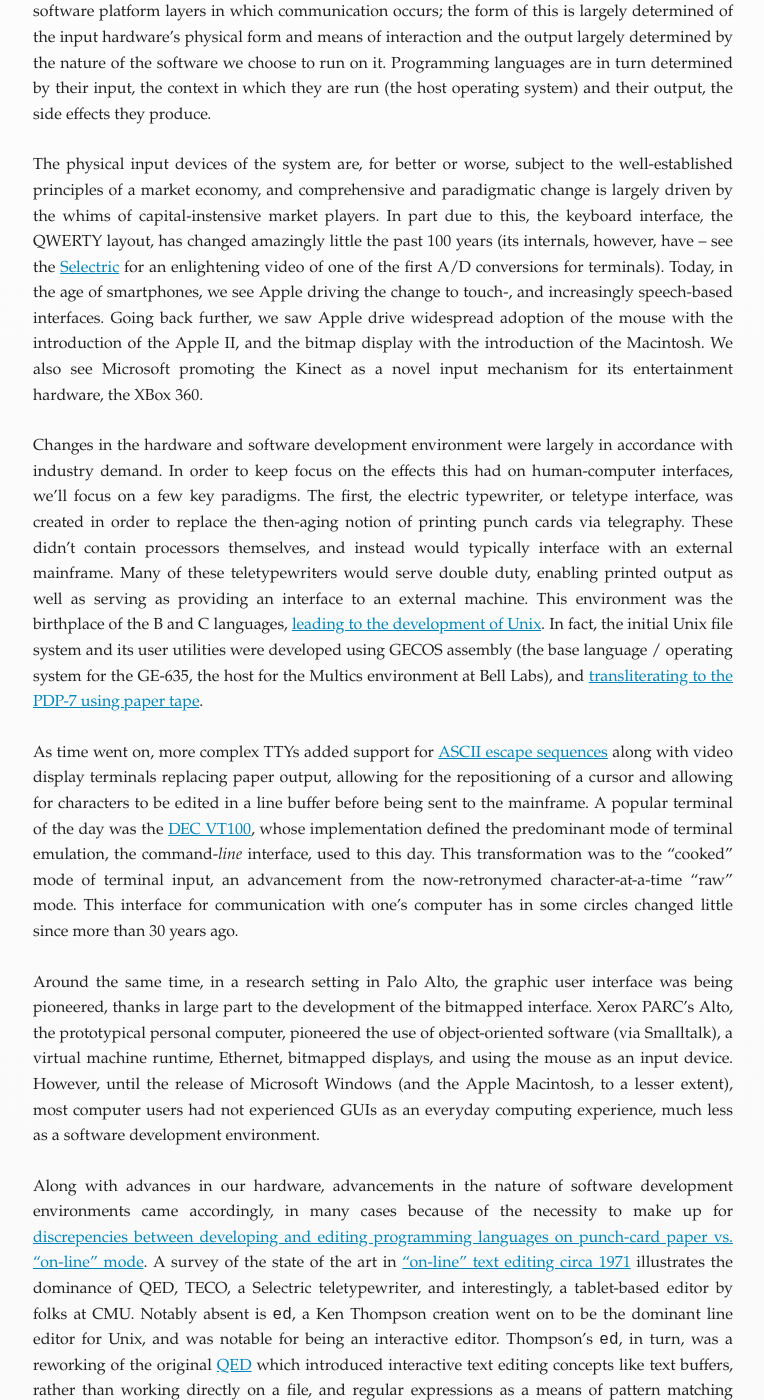
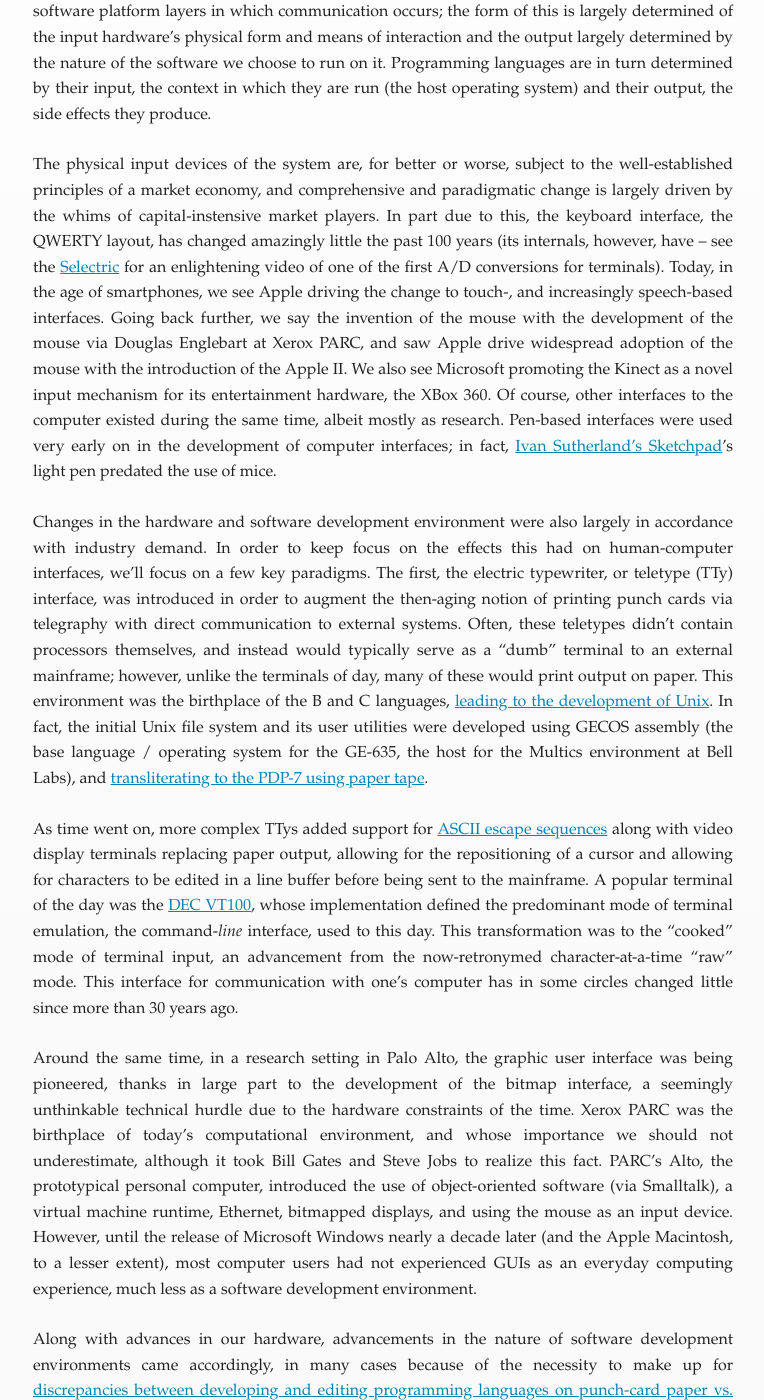
Before and after one commit to bryansum/bsumm.net, a Jekyll site: the page built from _posts/2012-06-15-Text editing.markdown, in a window 1280 px wide and 1400 px high, scrolled down 1228 px. Shown: the whole window, without its empty margins (257-1021 px from the left). Built offline with Jekyll 4.4.1, drawn with Linux system fonts in a browser that asks for light colours; Markdown is read by kramdown in place of the engine named in the settings; some of the changed text lies outside the part shown.

Commit message:
Adding modernizr, changes to text editor.

```diff
--- a/_layouts/default.html
+++ b/_layouts/default.html
@@ -15,7 +15,7 @@
     <link rel="me author" href="/about" type="text/html">
     <link rel="stylesheet" href="/css/style.css">
     <link rel="stylesheet" href="/css/main.css">
-    <script src="js/modernizr-2.5.3.min.js"></script>
+    <script src="/js/modernizr-2.5.3.min.js"></script>
 </head>
 <body>
     <header>
--- a/_posts/2012-06-15-Text editing.markdown
+++ b/_posts/2012-06-15-Text editing.markdown
@@ -11,15 +11,15 @@
 
 The *form* of an input indicates its capacity to change; if we are to take a systems view of the problem, this is determined by its relation to its inputs and outputs. As mentioned previously, the fundamental forms of communication for man-machine software interaction include: hardware input devices (HIDs), the development environment, and programming languages. Physical / hardware input devices are created in response to human need: ergonomic factors and improving cognition by way of proper affordances, and the type of their output is partially determined by the capabilities of the corresponding machine. Development environments (the "computer" itself and its operating system) comprise both the hardware a machine runs on as well as the underlying software platform layers in which communication occurs; the form of this is largely determined of the input hardware's physical form and means of interaction and the output largely determined by the nature of the software we choose to run on it. Programming languages are in turn determined by their input, the context in which they are run (the host operating system) and their output, the side effects they produce.
 
-The physical input devices of the system are, for better or worse, subject to the  well-established principles of a market economy, and comprehensive and paradigmatic change is largely driven by the whims of capital-instensive market players. In part due to this, the keyboard interface, the QWERTY layout, has changed amazingly little the past 100 years (its internals, however, have -- see the [Selectric](http://en.wikipedia.org/wiki/IBM_Selectric_typewriter) for an enlightening video of one of the first A/D conversions for terminals). Today, in the age of smartphones, we see Apple driving the change to touch-, and increasingly speech-based interfaces. Going back further, we saw Apple drive widespread adoption of the mouse with the introduction of the Apple II, and the bitmap display with the introduction of the Macintosh. We also see Microsoft promoting the Kinect as a novel input mechanism for its entertainment hardware, the XBox 360.
+The physical input devices of the system are, for better or worse, subject to the  well-established principles of a market economy, and comprehensive and paradigmatic change is largely driven by the whims of capital-instensive market players. In part due to this, the keyboard interface, the QWERTY layout, has changed amazingly little the past 100 years (its internals, however, have -- see the [Selectric](http://en.wikipedia.org/wiki/IBM_Selectric_typewriter) for an enlightening video of one of the first A/D conversions for terminals). Today, in the age of smartphones, we see Apple driving the change to touch-, and increasingly speech-based interfaces. Going back further, we say the invention of the mouse with the development of the mouse via Douglas Englebart at Xerox PARC, and saw Apple drive widespread adoption of the mouse with the introduction of the Apple II. We also see Microsoft promoting the Kinect as a novel input mechanism for its entertainment hardware, the XBox 360. Of course, other interfaces to the computer existed during the same time, albeit mostly as research. Pen-based interfaces were used very early on in the development of computer interfaces; in fact, [Ivan Sutherland's Sketchpad](http://www.youtube.com/watch?v=mOZqRJzE8xg)'s light pen predated the use of mice.
 
-Changes in the hardware and software development environment were largely in accordance with industry demand. In order to keep focus on the effects this had on human-computer interfaces, we'll focus on a few key paradigms. The first, the electric typewriter, or teletype interface, was created in order to replace the then-aging notion of printing punch cards via telegraphy. These didn't contain processors themselves, and instead would typically interface with an external mainframe. Many of these teletypewriters would serve double duty, enabling printed output as well as serving as providing an interface to an external machine. This environment was the birthplace of the B and C languages, [leading to the development of Unix](http://cm.bell-labs.com/who/dmr/chist.html). In fact, the initial Unix file system and its user utilities were developed using GECOS assembly (the base language / operating system for the GE-635, the host for the Multics environment at Bell Labs), and [transliterating to the PDP-7 using paper tape](http://cm.bell-labs.com/cm/cs/who/dmr/hist.html).
+Changes in the hardware and software development environment were also largely in accordance with industry demand. In order to keep focus on the effects this had on human-computer interfaces, we'll focus on a few key paradigms. The first, the electric typewriter, or teletype (TTy) interface, was introduced in order to augment the then-aging notion of printing punch cards via telegraphy with direct communication to external systems. Often, these teletypes didn't contain processors themselves, and instead would typically serve as a "dumb" terminal to an external mainframe; however, unlike the terminals of day, many of these would print output on paper. This environment was the birthplace of the B and C languages, [leading to the development of Unix](http://cm.bell-labs.com/who/dmr/chist.html). In fact, the initial Unix file system and its user utilities were developed using GECOS assembly (the base language / operating system for the GE-635, the host for the Multics environment at Bell Labs), and [transliterating to the PDP-7 using paper tape](http://cm.bell-labs.com/cm/cs/who/dmr/hist.html).
 
-As time went on, more complex TTYs added support for [ASCII escape sequences](http://en.wikipedia.org/wiki/Computer_terminal) along with video display terminals replacing paper output, allowing for the repositioning of a cursor and allowing for characters to be edited in a line buffer before being sent to the mainframe. A popular terminal of the day was the [DEC VT100](http://en.wikipedia.org/wiki/VT100), whose implementation defined the predominant mode of terminal emulation, the command-*line* interface, used to this day. This transformation was to the "cooked" mode of terminal input, an advancement from the now-retronymed character-at-a-time "raw" mode. This interface for communication with one's computer has in some circles changed little since more than 30 years ago.
+As time went on, more complex TTys added support for [ASCII escape sequences](http://en.wikipedia.org/wiki/Computer_terminal) along with video display terminals replacing paper output, allowing for the repositioning of a cursor and allowing for characters to be edited in a line buffer before being sent to the mainframe. A popular terminal of the day was the [DEC VT100](http://en.wikipedia.org/wiki/VT100), whose implementation defined the predominant mode of terminal emulation, the command-*line* interface, used to this day. This transformation was to the "cooked" mode of terminal input, an advancement from the now-retronymed character-at-a-time "raw" mode. This interface for communication with one's computer has in some circles changed little since more than 30 years ago.
 
-Around the same time, in a research setting in Palo Alto, the graphic user interface was being pioneered, thanks in large part to the development of the bitmapped interface. Xerox PARC's Alto, the prototypical personal computer, pioneered the use of object-oriented software (via Smalltalk), a virtual machine runtime, Ethernet, bitmapped displays, and using the mouse as an input device. However, until the release of Microsoft Windows (and the Apple Macintosh, to a lesser extent), most computer users had not experienced GUIs as an everyday computing experience, much less as a software development environment.
+Around the same time, in a research setting in Palo Alto, the graphic user interface was being pioneered, thanks in large part to the development of the bitmap interface, a seemingly unthinkable technical hurdle due to the hardware constraints of the time. Xerox PARC was the birthplace of today's computational environment, and whose importance we should not underestimate, although it took Bill Gates and Steve Jobs to realize this fact. PARC's Alto, the prototypical personal computer, introduced the use of object-oriented software (via Smalltalk), a virtual machine runtime, Ethernet, bitmapped displays, and using the mouse as an input device. However, until the release of Microsoft Windows nearly a decade later (and the Apple Macintosh, to a lesser extent), most computer users had not experienced GUIs as an everyday computing experience, much less as a software development environment.
 
-Along with advances in our hardware, advancements in the nature of software development environments came accordingly, in many cases because of the necessity to make up for [discrepencies between developing and editing programming languages on punch-card paper vs. "on-line" mode](http://en.wikipedia.org/wiki/Text_Editor_and_Corrector). A survey of the state of the art in ["on-line" text editing circa 1971](http://dl.acm.org/citation.cfm?id=356591) illustrates the dominance of QED, TECO, a Selectric teletypewriter, and interestingly, a tablet-based editor by folks at CMU. Notably absent is `ed`, a Ken Thompson creation went on to be the dominant line editor for Unix, and was notable for being an interactive editor.  Thompson's `ed`, in turn, was a reworking of the original [QED](http://cm.bell-labs.com/cm/cs/who/dmr/qedman.pdf) which introduced interactive text editing concepts like text buffers, rather than working directly on a file, and regular expressions as a means of pattern matching input and output text to transform. These pieces of software could and often were run in non-interactive mode, due in part to the fact that often times programming was persisted using paper tape. Over time, individual commands for ed became more specialized: grep for the matching portion, sed for substituting text, and the like, more in accordance with the Unix principles of being a collection of small composable tools.
+Along with advances in our hardware, advancements in the nature of software development environments came accordingly, in many cases because of the necessity to make up for [discrepancies between developing and editing programming languages on punch-card paper vs. "on-line" mode](http://en.wikipedia.org/wiki/Text_Editor_and_Corrector). A survey of the state of the art in ["on-line" text editing circa 1971](http://dl.acm.org/citation.cfm?id=356591) illustrates the introduction of QED, TECO, a Selectric teletypewriter, and interestingly, a tablet-based editor by folks at CMU. Notably absent is `ed`, a Ken Thompson creation went on to be the dominant line editor for Unix, and was notable for being an interactive editor.  Thompson's `ed`, in turn, was a reworking of the original [QED](http://cm.bell-labs.com/cm/cs/who/dmr/qedman.pdf) which introduced interactive text editing concepts like text buffers, rather than working directly on a file, and regular expressions as a means of pattern matching input and output text to transform. These pieces of software could and often were run in non-interactive mode, due in part to the fact that often times programming was persisted using paper tape. Over time, individual commands for ed became more specialized: grep for the matching portion, sed for substituting text, and the like, more in accordance with the Unix principles of being a collection of small composable tools.
 
 TECO was an MIT project started in 1962, was more arcane in that it had a smaller set of non-interactive instructions, but was Turing-complete and was used successfully to develop higher-level macros on top of its base system, extending its lifetime far past what would be expected of decades-old software in a university setting. 1964, TECO was altered to contain a "real-time" mode which provided an interactive display. After more than 10 years, in 1976, TECO had been sufficienty extended so as to produce the [first versions of Emacs](http://www.jwz.org/doc/emacs-timeline.html), which was  called as such due to its reputation for being a set of "Editor MACros" for the TECO editor.
 
```
